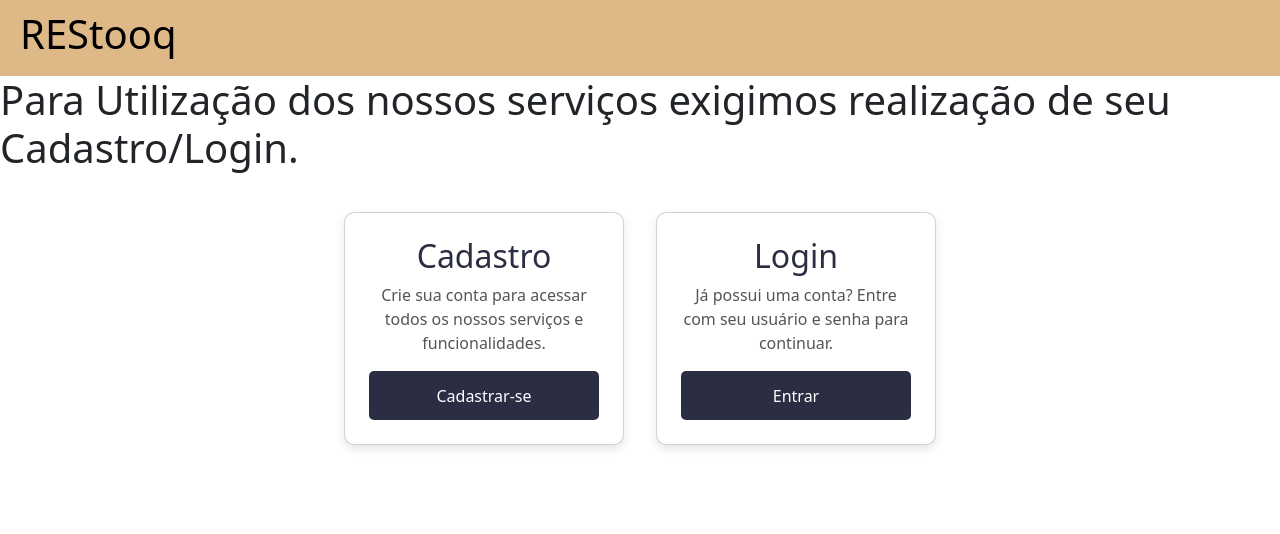
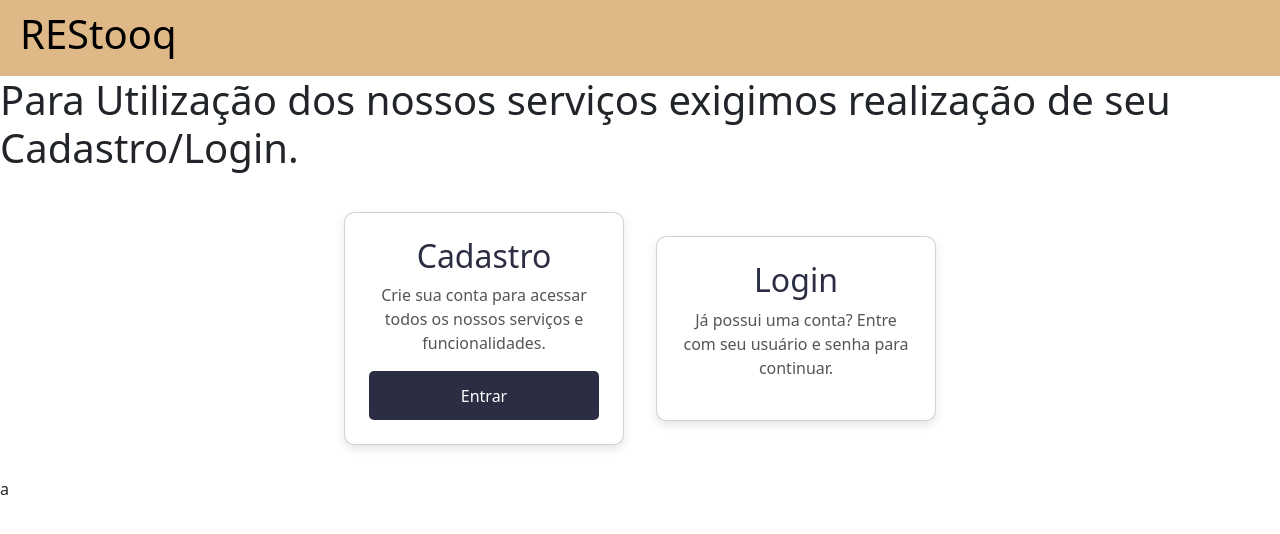
Before and after one commit to kodinne/Restooq, an Angular app: page /home in a window 1280 px wide. Shown: the top 534 px of the page. Built offline with nearby package versions, Linux system fonts and the light colour scheme.

Commit message:
Update home.component.html

```diff
--- a/src/app/home/home.component.html
+++ b/src/app/home/home.component.html
@@ -17,16 +17,17 @@
         <div class="card">
           <h2>Cadastro</h2>
           <p>Crie sua conta para acessar todos os nossos serviços e funcionalidades.</p>
-          <a href="../cadastro-usuario/cadastro-usuario.html" class="btn">Cadastrar-se</a>
+          <a [routerLink]="['../']" class="btn">Entrar</a>
         </div>
 
         <div class="card">
           <h2>Login</h2>
           <p>Já possui uma conta? Entre com seu usuário e senha para continuar.</p>
-          <a href="../login/login.html" class="btn">Entrar</a>
+
         </div>
 
       </main>
 
 </body>
 </html>
+a
```
